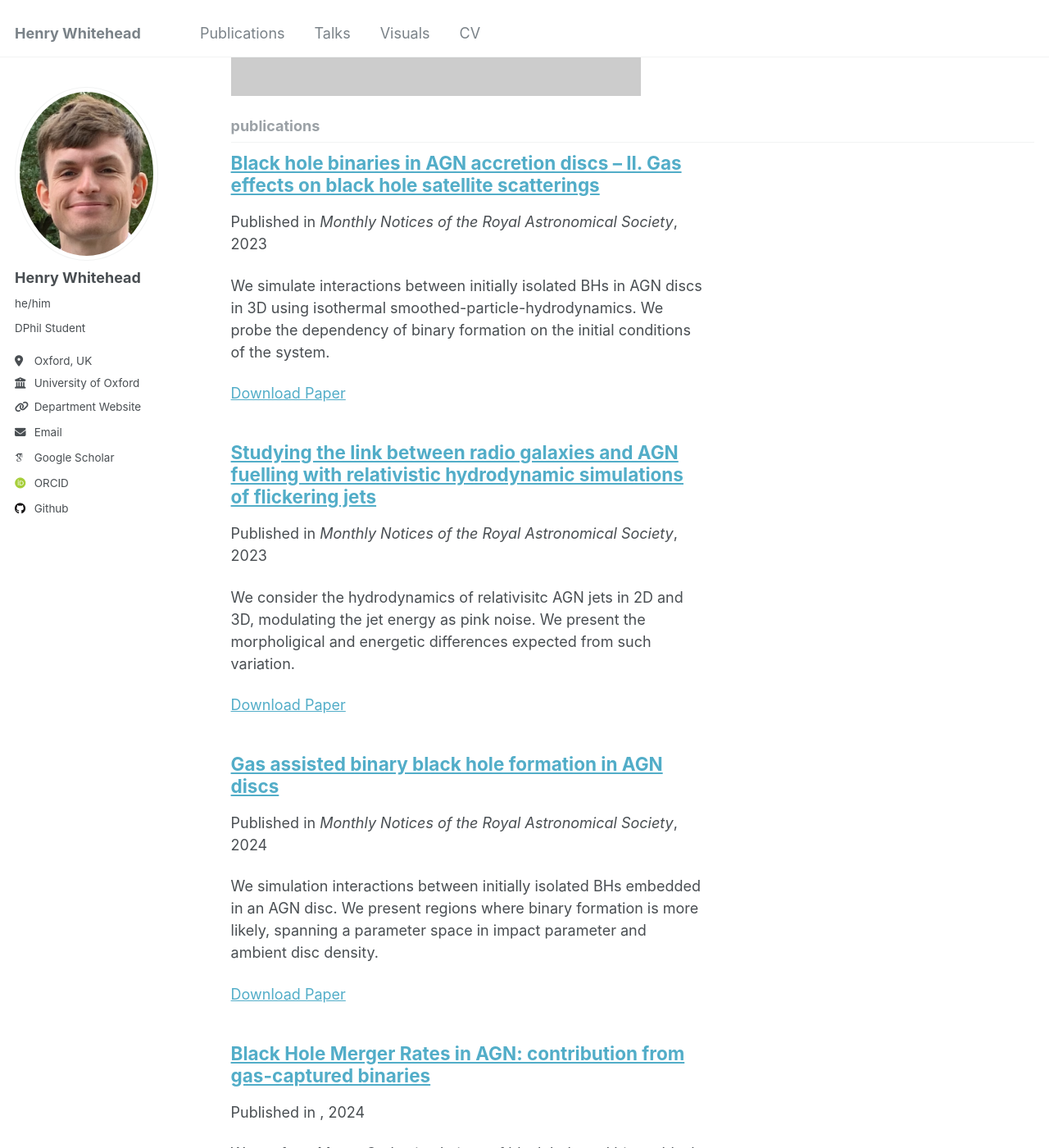
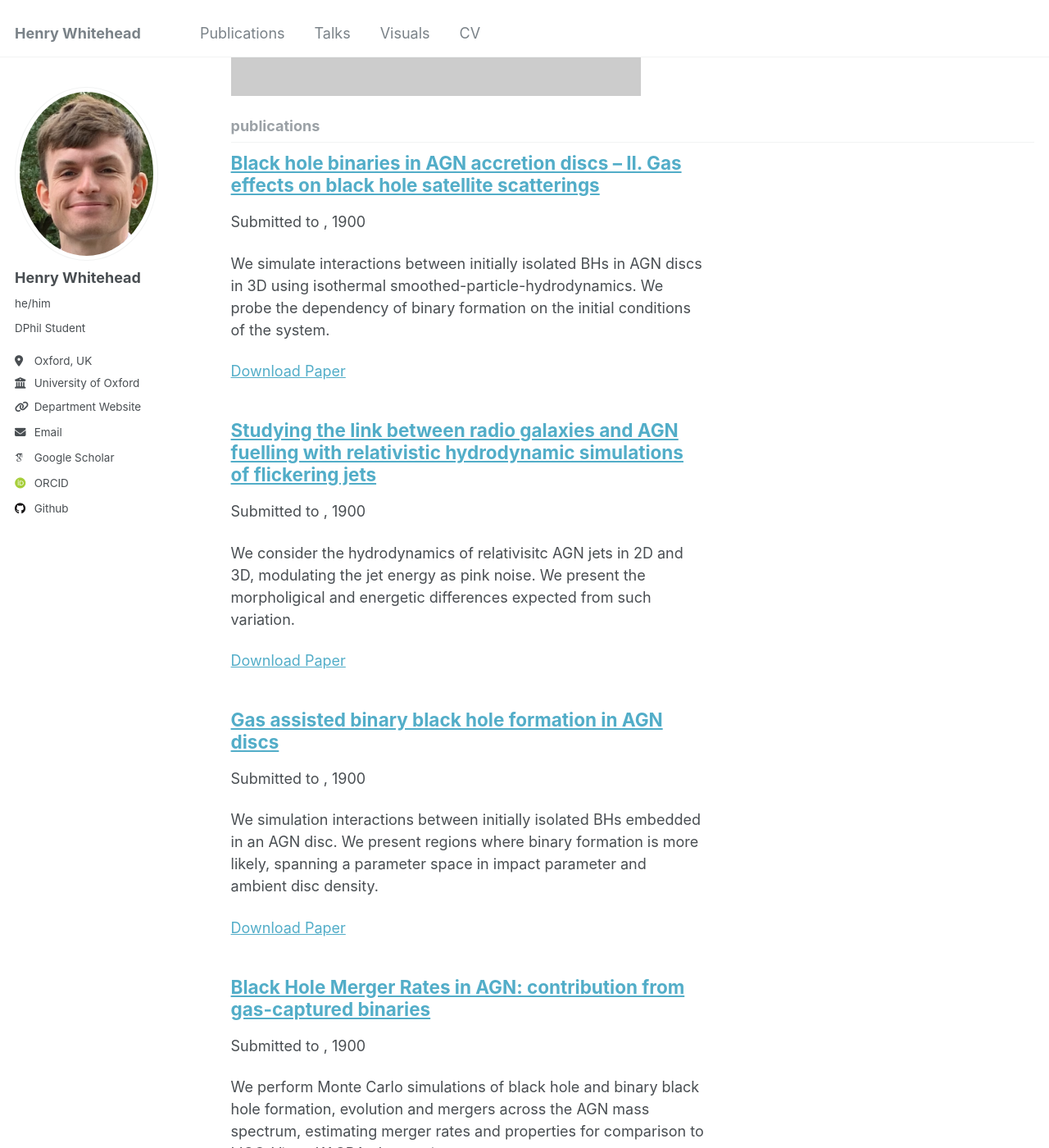
Before and after one commit to hwhitehead/hwhitehead.github.io, a Jekyll site: the page built from _pages/collection-archive.html, in a window 1280 px wide and 1400 px high, scrolled down 975 px. Shown: the whole window at 82% size. Built offline with Jekyll 4.4.1, drawn with Linux system fonts in a browser that asks for light colours; some web fonts are replaced; some of the changed text lies outside the part shown.

Commit message:
added same conditional to acrchive

```diff
--- a/_includes/archive-single.html
+++ b/_includes/archive-single.html
@@ -41,7 +41,11 @@
         {% if post.collection == 'teaching' %}
           <p> {{ post.type }}, <i>{{ post.venue }}</i>, {{ post.date | default: "1900-01-01" | date: "%Y" }} </p>
         {% elsif post.collection == 'publications' %}
-          <p>Published in <i>{{ post.venue }}</i>, {{ post.date | default: "1900-01-01" | date: "%Y" }} </p>
+          {% if page.published %}
+            <p>Published in <i>{{ page.venue }}</i>, {{ page.date | default: "1900-01-01" | date: "%Y" }} </p>
+          {% else %}
+            <p>Submitted to <i>{{ page.venue }}</i>, {{ page.date | default: "1900-01-01" | date: "%Y" }} </p>
+          {% endif %}
         {% elsif post.date %}
          <p class="page__date"><strong><i class="fa fa-fw fa-calendar" aria-hidden="true"></i> {{ site.data.ui-text[site.locale].date_label | default: "Published:" }}</strong> <time datetime="{{ post.date | default: "1900-01-01" | date_to_xmlschema }}">{{ post.date | default: "1900-01-01" | date: "%B %d, %Y" }}</time></p>
         {% endif %}
```
